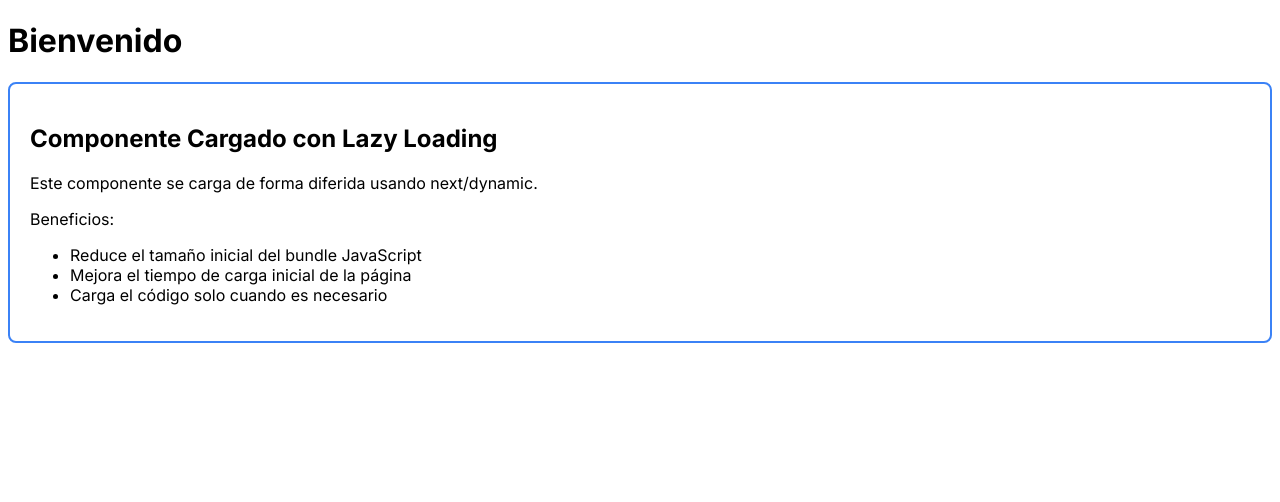
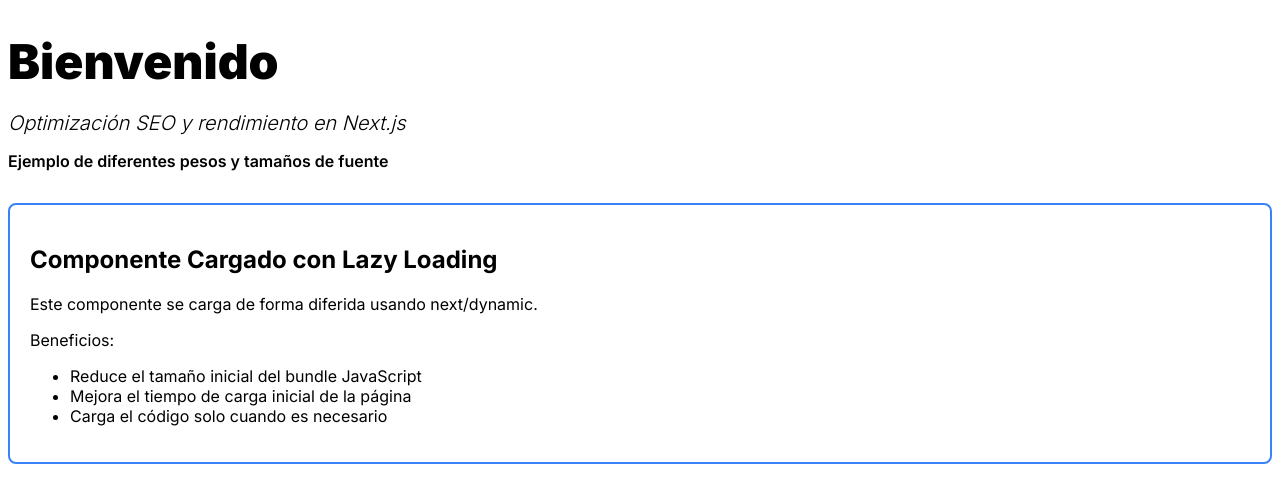
Before and after one commit to georgegp8/mi-proyecto-seo, a Next.js app: page / in a window 1280 px wide. Shown: the top 502 px of the page. Built offline with nearby package versions, Linux system fonts and the light colour scheme.

Commit message:
Add multiple font weights and styles to showcase Inter font optimization

```diff
--- a/pages/_app.js
+++ b/pages/_app.js
@@ -1,7 +1,11 @@
 // GUERRA PACHECO GEORGE MIKY -5C24B
 import { Inter } from "next/font/google";
 
-const inter = Inter({ subsets: ["latin"] });
+const inter = Inter({
+  subsets: ["latin"],
+  weight: ["300", "400", "500", "600", "700", "800", "900"],
+  style: ["normal", "italic"]
+});
 
 function MyApp({ Component, pageProps }) {
   return (
--- a/pages/index.js
+++ b/pages/index.js
@@ -18,7 +18,13 @@ export default function Home() {
         <meta property="og:type" content="website" />
       </Head>
 
-      <h1>Bienvenido</h1>
+      <h1 style={{ fontSize: "3rem", fontWeight: "900", marginBottom: "1rem" }}>Bienvenido</h1>
+      <p style={{ fontSize: "1.25rem", fontWeight: "300", fontStyle: "italic", marginBottom: "1rem" }}>
+        Optimización SEO y rendimiento en Next.js
+      </p>
+      <p style={{ fontSize: "1rem", fontWeight: "600", marginBottom: "2rem" }}>
+        Ejemplo de diferentes pesos y tamaños de fuente
+      </p>
 
       <DynamicComponent />
     </>
```
